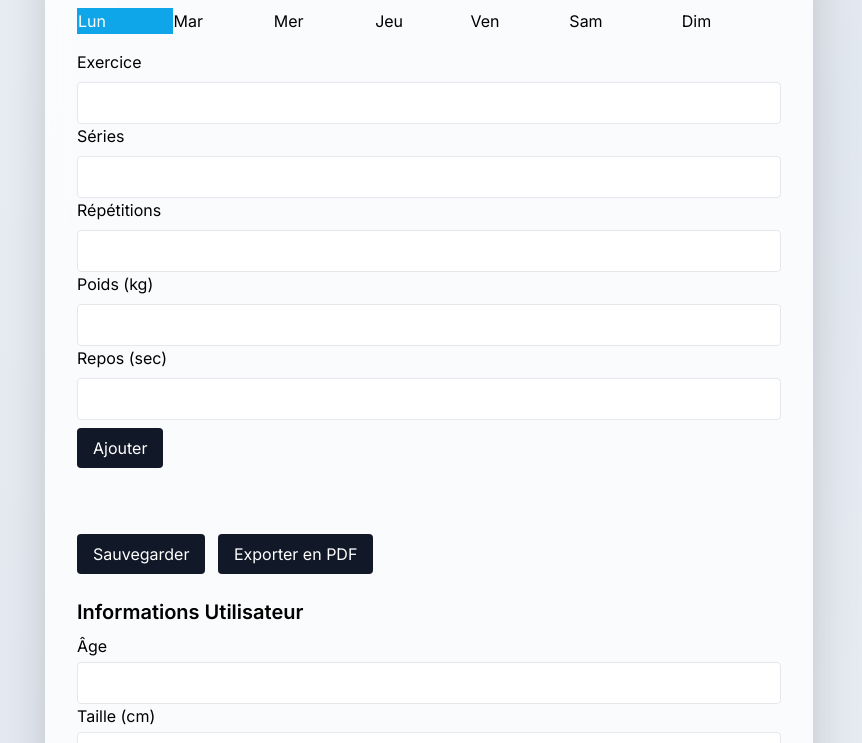
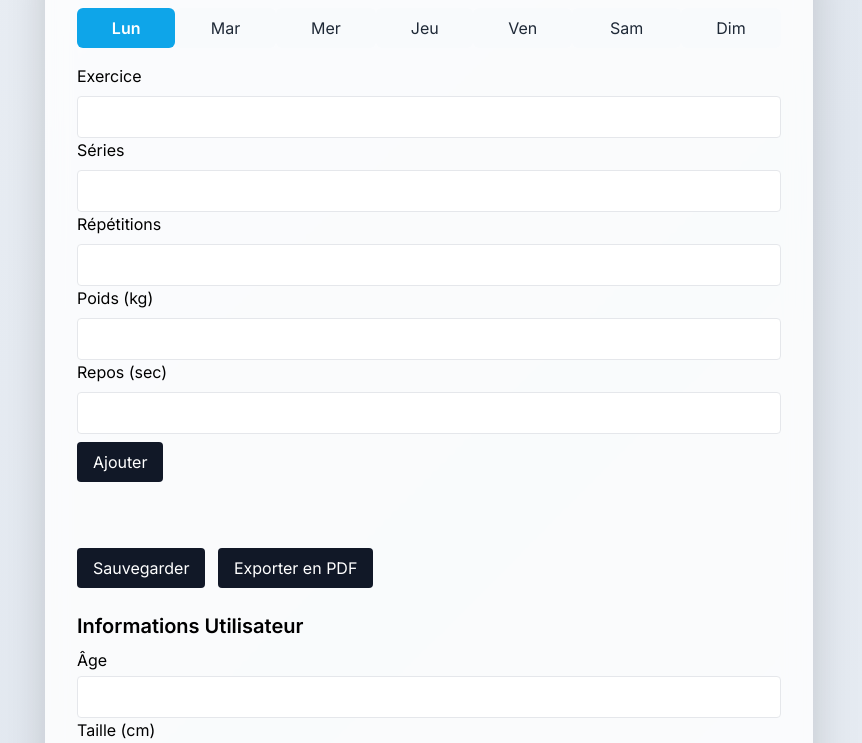
Before and after one commit to itlinuxfr/codex-example, a plain HTML site: page index.html in a window 1280 px wide. Shown: the part 124-867 px from the top of the page, without its empty margins (211-1073 px from the left). Drawn offline with nearby package versions, Linux system fonts and the light colour scheme.

Commit message:
Améliore le style de sélection des jours

```diff
--- a/index.html
+++ b/index.html
@@ -19,16 +19,26 @@ body {
   background-size:400% 400%;
   animation:gradient 15s ease infinite;
 }
+.day-table {
+  border-collapse:separate;
+  border-spacing:.25rem;
+}
+.day-table td {
+  padding:.5rem;
+  text-align:center;
+  border-radius:.375rem;
+  background:#f8fafc;
+  color:#1f2937;
+  cursor:pointer;
+  transition:background-color .3s,color .3s;
+}
+.day-table td:hover {
+  background:#e2e8f0;
+}
 .day-table td.active {
   background:#0ea5e9;
   color:#fff;
-}
-.day-table td {
-  cursor:pointer;
-  transition:background-color .3s;
-}
-.day-table td:hover {
-  background:#e5e7eb;
+  font-weight:600;
 }
 .edit,.delete {
   background:none;
```
